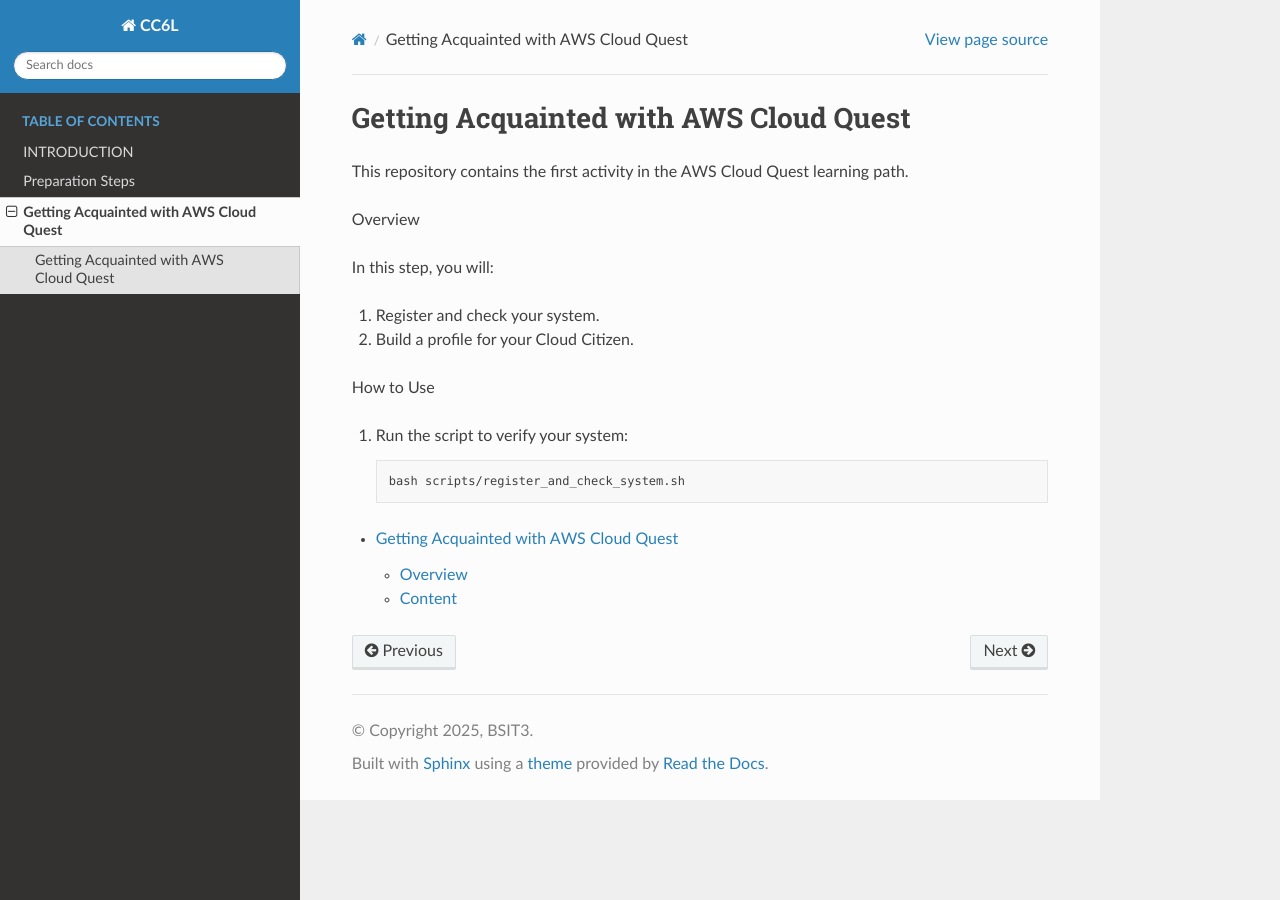
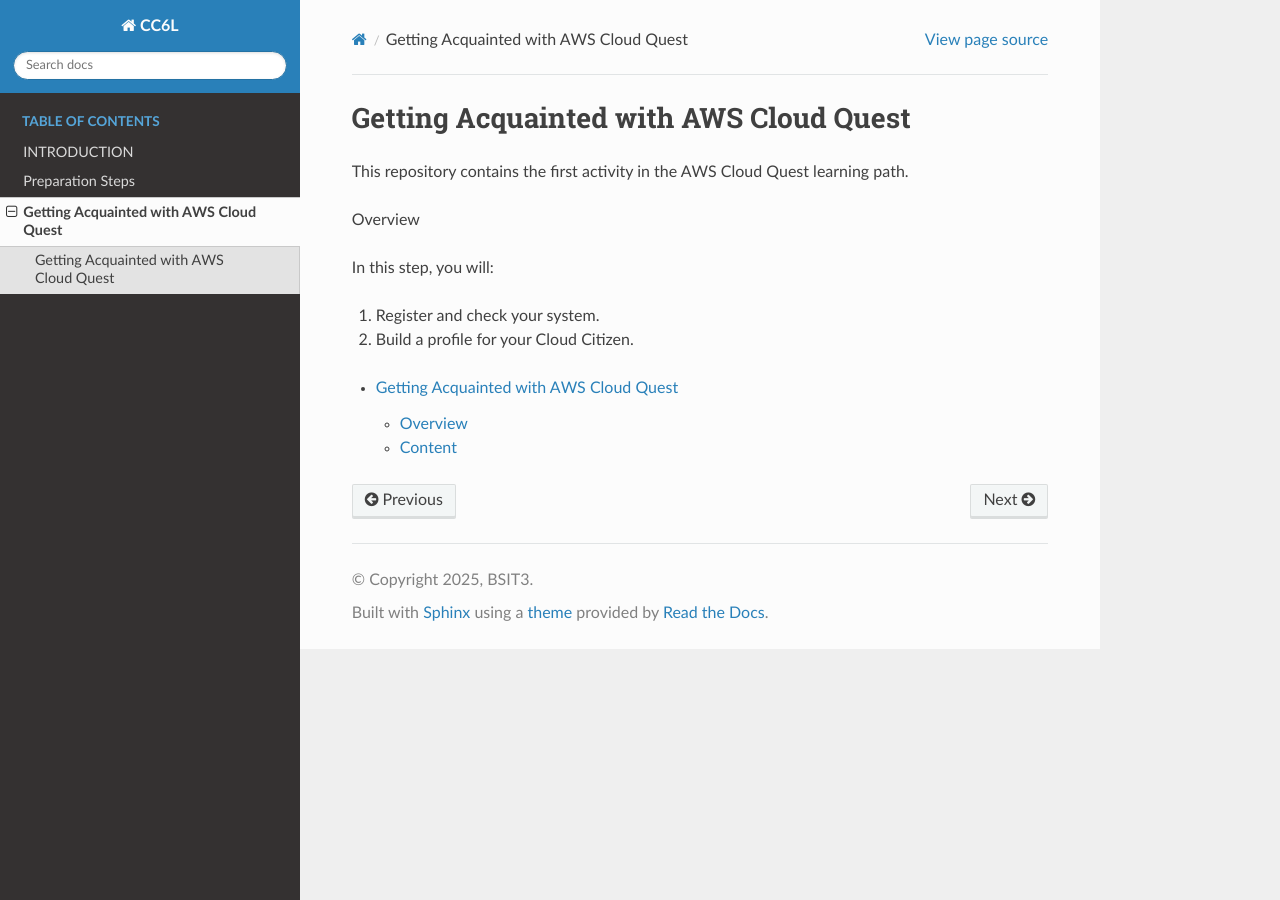
Before and after one commit to jambybrillo/aws_partitioner, a Sphinx documentation site: the page built from docs/source/Getting_Acquainted_with_AWS_Cloud_Quest.rst, in a window 1280 px wide. Built offline with Sphinx 7.4.7 and the Read the Docs theme 3.1.0, drawn with Linux system fonts in a browser that asks for light colours.

Commit message:
Update Getting_Acquainted_with_AWS_Cloud_Quest.rst

```diff
--- a/docs/source/Getting_Acquainted_with_AWS_Cloud_Quest.rst
+++ b/docs/source/Getting_Acquainted_with_AWS_Cloud_Quest.rst
@@ -12,17 +12,6 @@
 2. Build a profile for your Cloud Citizen.
 
 
-How to Use
-
-
-1. Run the script to verify your system:
-
-   .. code-block:: bash
-
-      bash scripts/register_and_check_system.sh
-
-
-
 
 .. toctree::
    :maxdepth: 2
```
